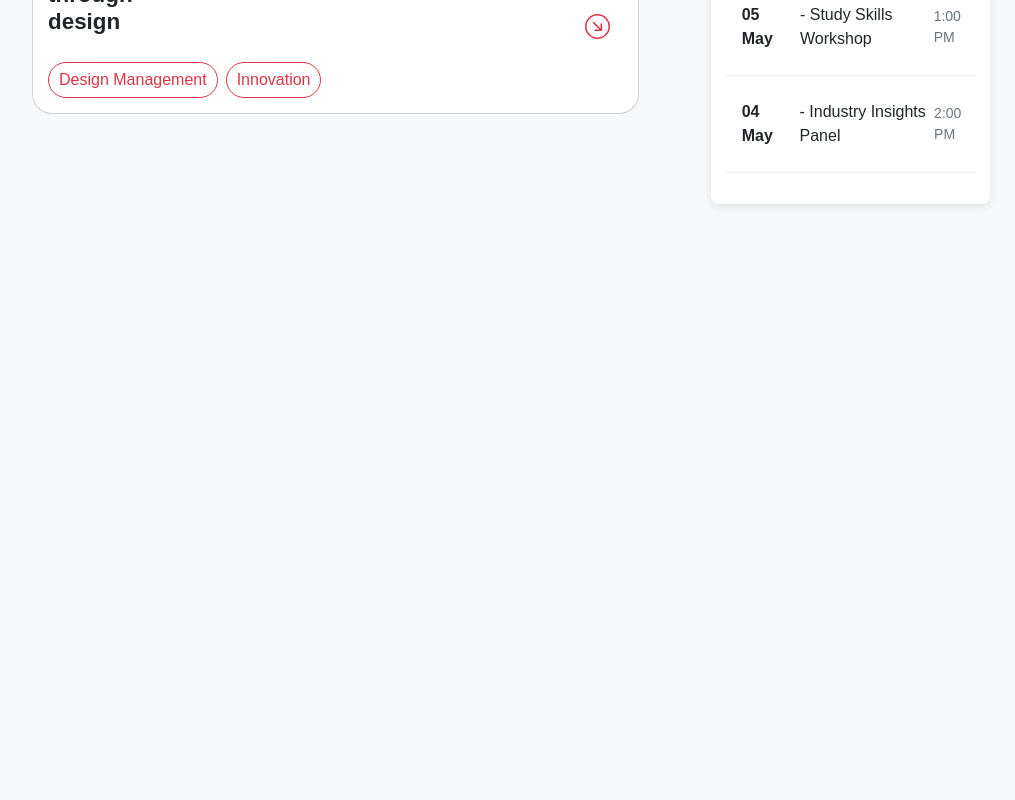
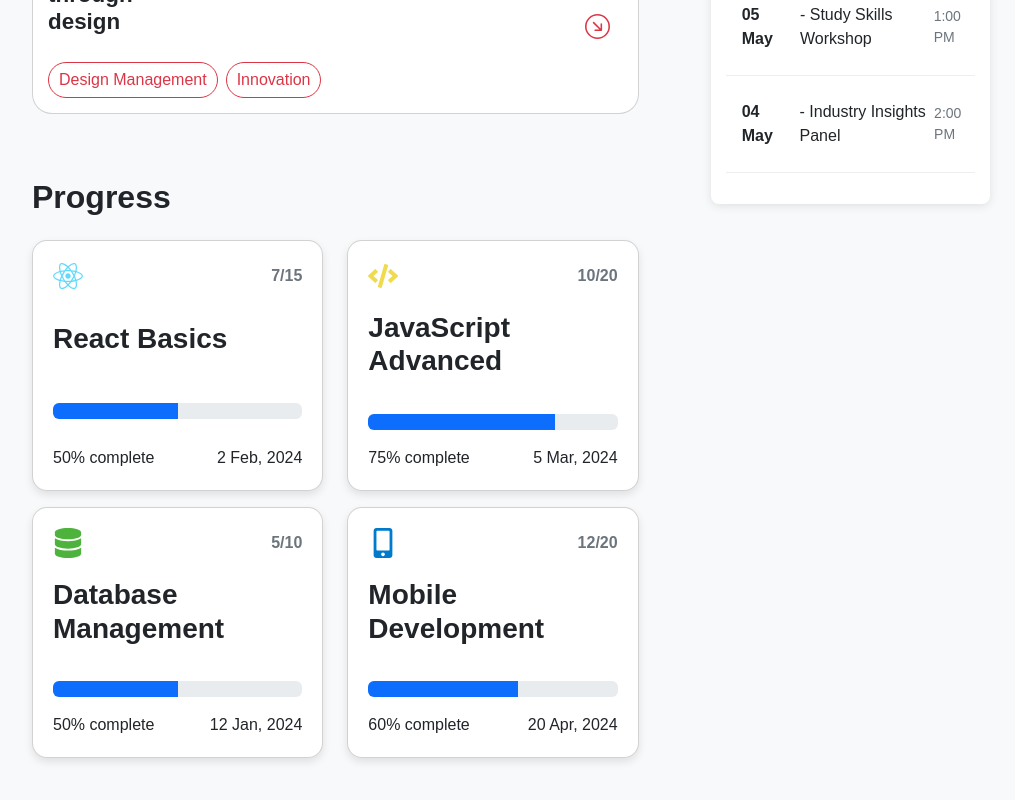
Before and after one commit to mody100000/Xfactor, a React (Vite) app: page /dashboard/courseSchedule in a window 1280 px wide. Shown: the part 828-1628 px from the top of the page, without its empty margins (258-1273 px from the left). Before the commit the page ends 1052 px from the top, so only its background shows below. Built offline with nearby package versions, Linux system fonts and the light colour scheme.

Commit message:
adding progress cards

```diff
--- a/src/components/CourseSchedule/CourseSchedule.jsx
+++ b/src/components/CourseSchedule/CourseSchedule.jsx
@@ -1,6 +1,7 @@
 import { useState } from "react";
 import { CiBookmark } from "react-icons/ci";
 import { BsArrowDownRightCircle, BsArrowUpRightCircle } from "react-icons/bs";
+import { FaReact, FaCode, FaDatabase, FaMobileAlt } from "react-icons/fa";
 import styles from "./CourseSchedule.module.css";
 
 const CourseSchedule = () => {
@@ -41,8 +42,8 @@ const CourseSchedule = () => {
                 </div>
                 <div className={`d-flex justify-content-between align-items-end mt-auto ${styles.tagsAndLastSeen}`}>
                   <div className={styles.courseTags}>
-                    {course.tags.map(tag => (
-                      <button className={`btn btn-outline-danger me-2 ${styles.courseBtn}`} key={tag}>{tag}</button>
+                    {course.tags.map((tag, index) => (
+                      <button className={`btn btn-outline-danger me-2 ${styles.courseBtn}`} key={`${tag}-${index}`}>{tag}</button>
                     ))}
                   </div>
                   {/* <div className={styles.lastSeen}>Last seen: {course.lastSeen}</div> */}
@@ -57,6 +58,39 @@ const CourseSchedule = () => {
             </div>
           </div>
         ))}
+      </div>
+      <div className="mt-5">
+        <h2 className="fw-bold mb-4">Progress</h2>
+        <div className="row">
+          {progressCards.map(card => (
+            <div className="col-lg-6 mb-3" key={card.id}>
+              <div className={`card ${styles.progressCard}`}>
+                <div className="d-flex justify-content-between align-items-center">
+                  <div className={styles.iconWrapper}>
+                    {card.icon}
+                  </div>
+                  <span className={styles.progressNumbers}>{card.progressNumbers}</span>
+                </div>
+                <h3 className={styles.progressTitle}>{card.title}</h3>
+                <div className="progress my-3">
+                  <div
+                    className="progress-bar"
+                    role="progressbar"
+                    style={{ width: `${card.progressPercentage}%` }}
+                    aria-valuenow={card.progressPercentage}
+                    aria-valuemin="0"
+                    aria-valuemax="100"
+                  >
+                  </div>
+                </div>
+                <div className="d-flex justify-content-between">
+                  <span>{card.progressPercentage}% complete</span>
+                  <span>{card.date}</span>
+                </div>
+              </div>
+            </div>
+          ))}
+        </div>
       </div>
     </div>
   );
@@ -94,4 +128,39 @@ const courses = [
   // More course objects here
 ];
 
+const progressCards = [
+  {
+    id: 1,
+    icon: <FaReact size={30} color="#61dafb" />,
+    progressNumbers: "7/15",
+    title: "React Basics",
+    progressPercentage: 50,
+    date: "2 Feb, 2024",
+  },
+  {
+    id: 2,
+    icon: <FaCode size={30} color="#f0db4f" />,
+    progressNumbers: "10/20",
+    title: "JavaScript Advanced",
+    progressPercentage: 75,
+    date: "5 Mar, 2024",
+  },
+  {
+    id: 3,
+    icon: <FaDatabase size={30} color="#4DB33D" />,
+    progressNumbers: "5/10",
+    title: "Database Management",
+    progressPercentage: 50,
+    date: "12 Jan, 2024",
+  },
+  {
+    id: 4,
+    icon: <FaMobileAlt size={30} color="#007acc" />,
+    progressNumbers: "12/20",
+    title: "Mobile Development",
+    progressPercentage: 60,
+    date: "20 Apr, 2024",
+  },
+];
+
 export default CourseSchedule;
--- a/src/components/CourseSchedule/CourseSchedule.module.css
+++ b/src/components/CourseSchedule/CourseSchedule.module.css
@@ -88,12 +88,42 @@
   .continueBtn {
     margin-left: auto;
   }
+  .progressCard {
+    padding: 20px;
+    border-radius: 15px;
+    box-shadow: 0 4px 8px rgba(0,0,0,0.1);
+    display: flex;
+    flex-direction: column;
+    justify-content: space-between;
+    height: 100%;
+  }
+
+  .iconWrapper {
+    display: flex;
+    align-items: center;
+  }
+
+  .progressNumbers {
+    font-weight: bold;
+    color: #6c757d;
+  }
+
+  .progressTitle {
+    margin: 20px 0;
+    font-weight: bold;
+  }
+
+  .progress-bar {
+    background-color: #dc3545;
+  }
 
   @media (max-width: 768px) {
     .courses {
       padding: 10px;
     }
-
+    .progressCard {
+        margin-bottom: 20px;
+      }
     .courseCard {
       flex-direction: column;
       align-items: start;
--- a/src/components/DashboardCourses/DashboardCourses.jsx
+++ b/src/components/DashboardCourses/DashboardCourses.jsx
@@ -2,6 +2,7 @@ import React from 'react';
 import styles from './DashboardCourses.module.css';
 import image from "../../assets/Strength Coach.jpg"
 import { CiBookmark } from "react-icons/ci";
+import { Link } from 'react-router-dom';
 
 const Courses = () => {
   return (
@@ -33,7 +34,11 @@ const Courses = () => {
                     <div className={`d-flex justify-content-between align-items-end mt-auto ${styles.tagsAndLastSeen}`}>
                       <div className={styles.courseTags}>
                         {course.tags.map(tag => (
+                          <>
+                          <Link to="/dashboard/courseSchedule">
                           <button className={`btn btn-outline-danger me-2 ${styles.courseBtn}`} key={tag}>{tag}</button>
+                          </Link>
+                          </>
                         ))}
                       </div>
                       <div className={styles.lastSeen}>Last seen: {course.lastSeen}</div>
@@ -55,7 +60,7 @@ const courses = [
     id: 1,
     title: 'Innovation through design',
     subtitle: 'Complete all courses from The University of Sydney',
-    tags: ['Design Management', 'Innovation'],
+    tags: ['continue', 'Innovation'],
     lastSeen: '2 Feb, 2024',
     image: image,
   },
@@ -63,7 +68,7 @@ const courses = [
     id: 2,
     title: 'Innovation through design',
     subtitle: 'Complete all courses from The University of Sydney',
-    tags: ['Design Management', 'Innovation'],
+    tags: ['continue', 'Innovation'],
     lastSeen: '2 Feb, 2024',
      image: image,
   },
@@ -71,7 +76,7 @@ const courses = [
     id: 3,
     title: 'Innovation through design',
     subtitle: 'Complete all courses from The University of Sydney',
-    tags: ['Design Management', 'Innovation'],
+    tags: ['continue', 'Innovation'],
     lastSeen: '2 Feb, 2024',
      image: image,
   },
@@ -79,7 +84,7 @@ const courses = [
     id: 4,
     title: 'Innovation through design',
     subtitle: 'Complete all courses from The University of Sydney',
-    tags: ['Design Management', 'Innovation'],
+    tags: ['continue', 'Innovation'],
     lastSeen: '2 Feb, 2024',
      image: image,
   },
```
